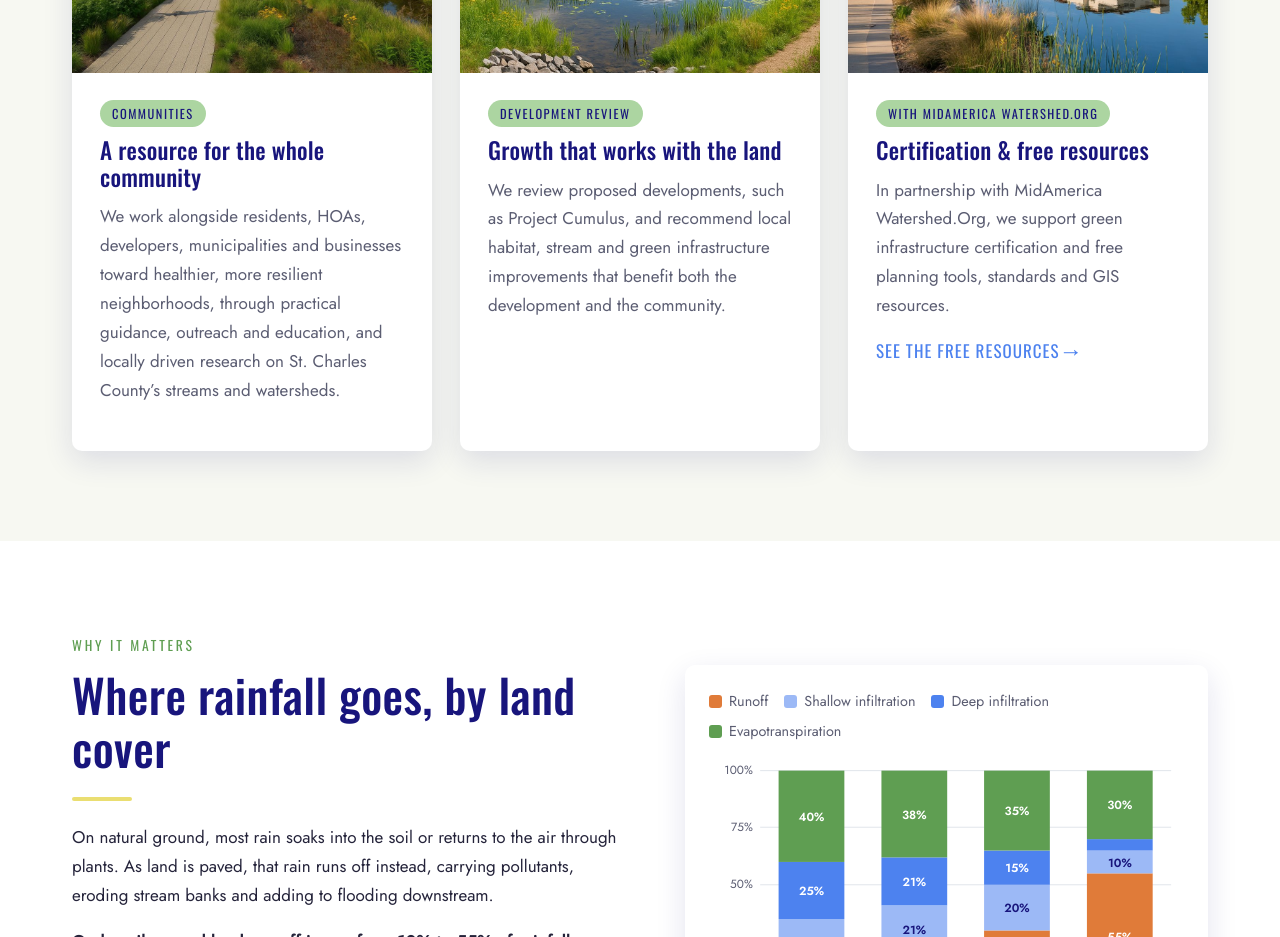
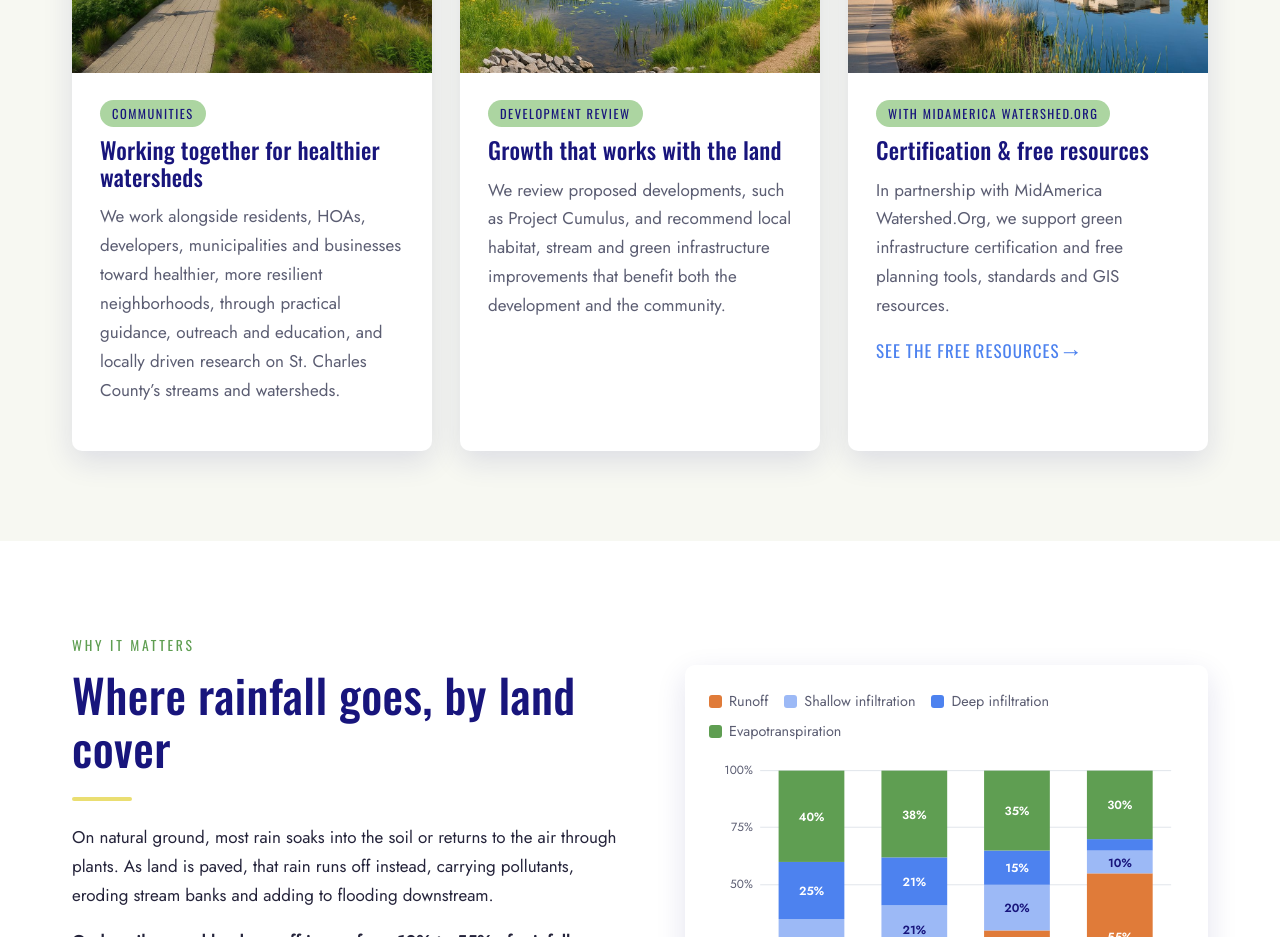
Before and after one commit to JBergeron001/scwa-Real-website, a plain HTML site: page index.html in a window 1280 px wide. Shown: the part 2620-3557 px from the top of the page. Drawn offline with Linux system fonts and the light colour scheme.

Commit message:
Home: Communities card heading
Co-Authored-By: Claude Opus 5.5 <noreply@anthropic.com>
Claude-Session: https://claude.ai/code/session_01Rc7a4t6FZgQJZg4iBxaFAt

```diff
--- a/index.html
+++ b/index.html
@@ -67,7 +67,7 @@
   <div class="center reveal"><span class="eyebrow">What we're working on</span><h2>Watershed-scale thinking for a growing county</h2><div class="bar"></div>
   <p class="lead">Streams, floodplains, prairies and wetlands don't stop at property lines. SCWA works at the scale of the whole watershed.</p></div>
   <div class="grid grid-3" style="margin-top:20px">
-    <div class="card reveal"><div class="img"><img src="images/work-municipal.jpg" alt="Greenway corridor with native landscape"></div><div class="card-body"><span class="tag">Communities</span><h3>A resource for the whole community</h3><p>We work alongside residents, HOAs, developers, municipalities and businesses toward healthier, more resilient neighborhoods, through practical guidance, outreach and education, and locally driven research on St. Charles County&rsquo;s streams and watersheds.</p></div></div>
+    <div class="card reveal"><div class="img"><img src="images/work-municipal.jpg" alt="Greenway corridor with native landscape"></div><div class="card-body"><span class="tag">Communities</span><h3>Working together for healthier watersheds</h3><p>We work alongside residents, HOAs, developers, municipalities and businesses toward healthier, more resilient neighborhoods, through practical guidance, outreach and education, and locally driven research on St. Charles County&rsquo;s streams and watersheds.</p></div></div>
     <div class="card reveal d1"><div class="img"><img src="images/work-development.jpg" alt="Constructed wetland with walking path"></div><div class="card-body"><span class="tag">Development review</span><h3>Growth that works with the land</h3><p>We review proposed developments, such as Project Cumulus, and recommend local habitat, stream and green infrastructure improvements that benefit both the development and the community.</p></div></div>
     <a class="card reveal d2" href="resources.html"><div class="img"><img src="images/work-resources.jpg" alt="Retention pond with native plantings"></div><div class="card-body"><span class="tag">With MidAmerica Watershed.Org</span><h3>Certification &amp; free resources</h3><p>In partnership with MidAmerica Watershed.Org, we support green infrastructure certification and free planning tools, standards and GIS resources.</p><span class="more">See the free resources &rarr;</span></div></a>
   </div>
```
